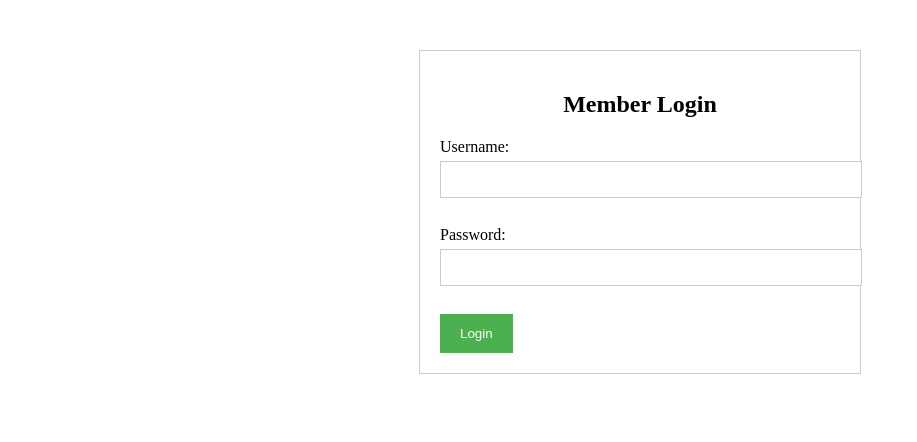
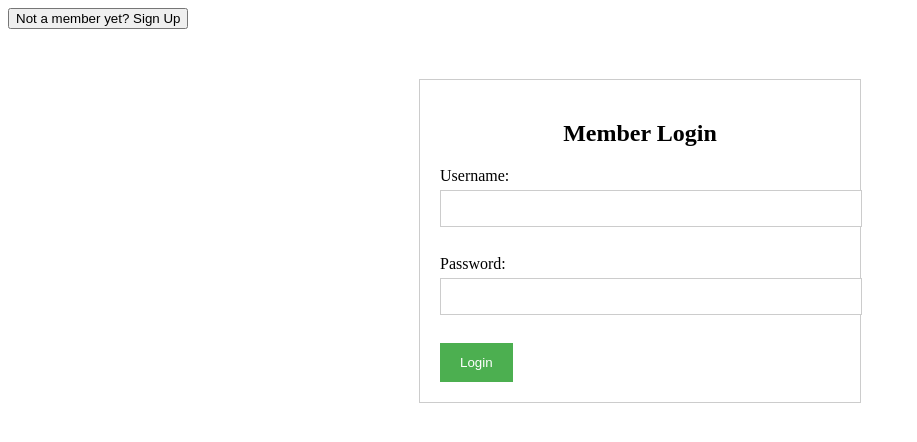
Before and after one commit to Deutschlandlied/Deutschlandlied.github.io, a plain HTML site: page login.html in a window 1280 px wide. Shown: the whole page, without its empty margins (0-917 px from the left). Drawn offline with Linux system fonts and the light colour scheme.

Commit message:
Update login.html

```diff
--- a/login.html
+++ b/login.html
@@ -3,6 +3,7 @@
 <head>
     <title>Member Login</title>
     <link rel="stylesheet" type="text/css" href="style.css"> </head>
+    <button id="switchToSignup">Not a member yet? Sign Up</button>
 <body>
     <div class="container">
         <h2>Member Login</h2>
```
